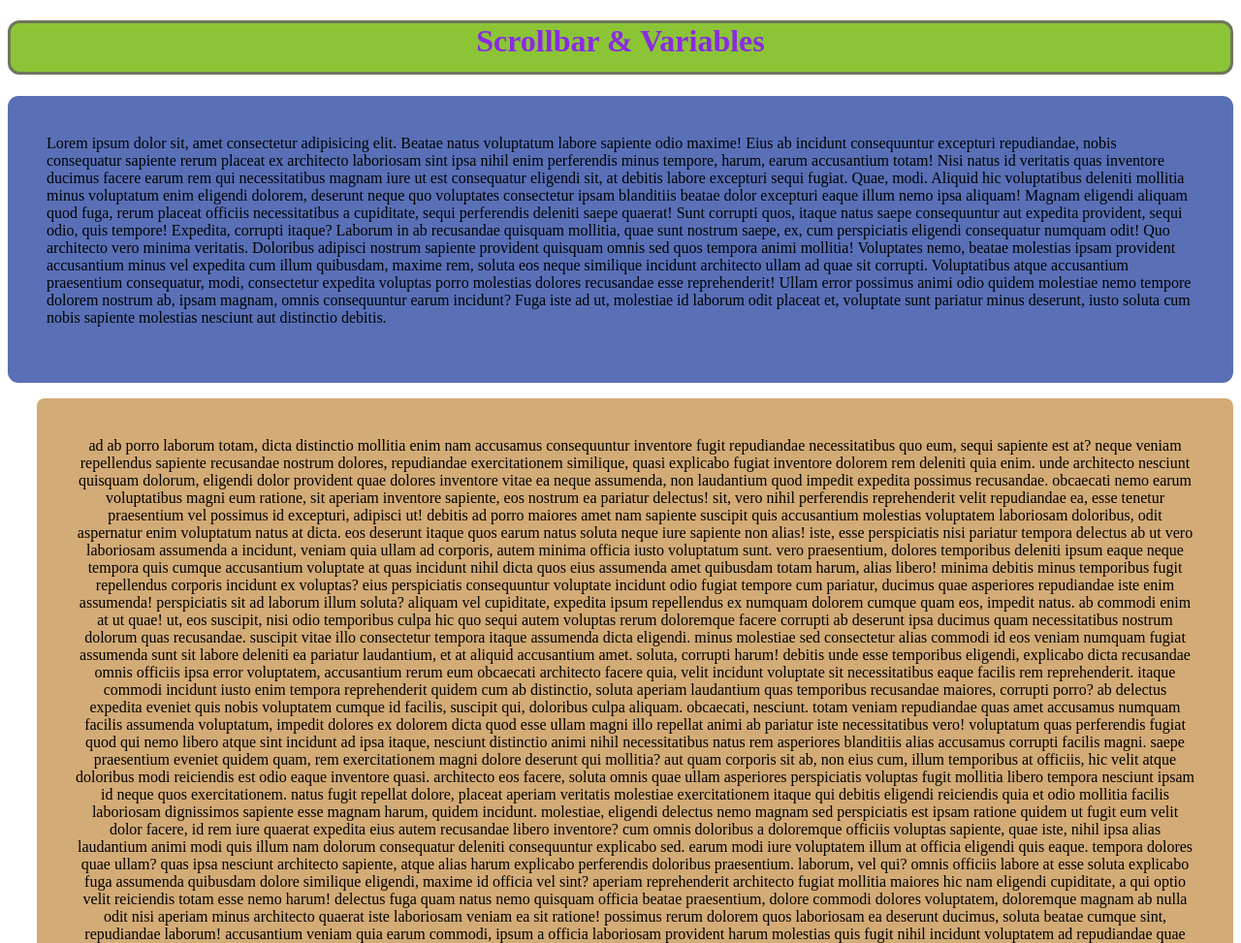
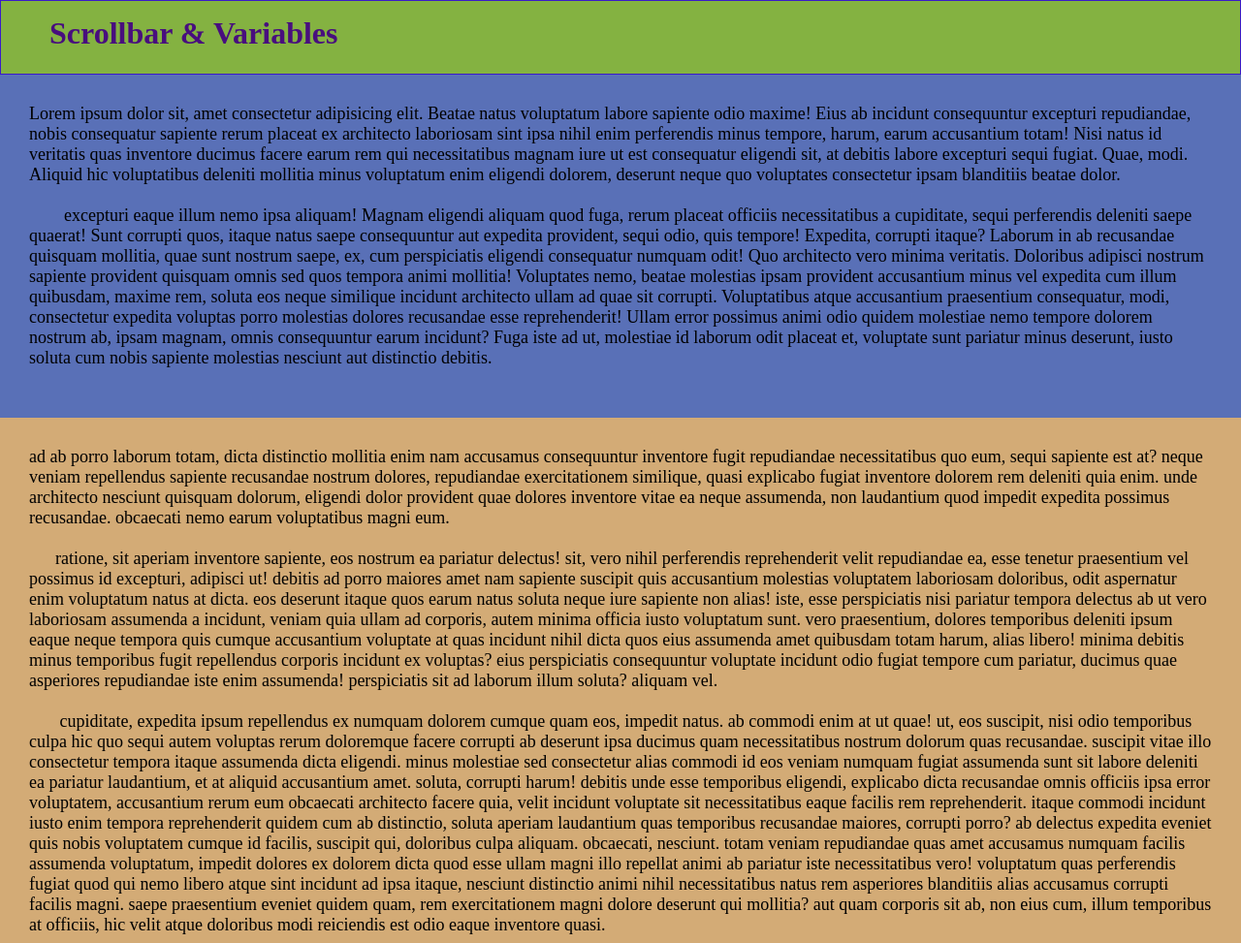
Before and after one commit to salman60mahmud/Scrollbar, a plain HTML site: page index.html in a window 1280 px wide. Shown: the top 973 px of the page at 97% size. Drawn offline with Linux system fonts and the light colour scheme.

Commit message:
scrollbar edited

```diff
--- a/index.html
+++ b/index.html
@@ -16,8 +16,10 @@
         laboriosam sint ipsa nihil enim perferendis minus tempore, harum, earum accusantium totam! Nisi natus id
         veritatis quas inventore ducimus facere earum rem qui necessitatibus magnam iure ut est consequatur eligendi
         sit, at debitis labore excepturi sequi fugiat. Quae, modi. Aliquid hic voluptatibus deleniti mollitia minus
-        voluptatum enim eligendi dolorem, deserunt neque quo voluptates consectetur ipsam blanditiis beatae dolor
-        excepturi eaque illum nemo ipsa aliquam! Magnam eligendi aliquam quod fuga, rerum placeat officiis
+        voluptatum enim eligendi dolorem, deserunt neque quo voluptates consectetur ipsam blanditiis beatae dolor.
+        <br><br>
+        &nbsp; &nbsp; &nbsp; &nbsp; excepturi eaque illum nemo ipsa aliquam! Magnam eligendi aliquam quod fuga, rerum
+        placeat officiis
         necessitatibus a cupiditate, sequi perferendis deleniti saepe quaerat! Sunt corrupti quos, itaque natus saepe
         consequuntur aut expedita provident, sequi odio, quis tempore! Expedita, corrupti itaque? Laborum in ab
         recusandae quisquam mollitia, quae sunt nostrum saepe, ex, cum perspiciatis eligendi consequatur numquam odit!
@@ -35,7 +37,8 @@
         repudiandae necessitatibus quo eum, sequi sapiente est at? Neque veniam repellendus sapiente recusandae nostrum
         dolores, repudiandae exercitationem similique, quasi explicabo fugiat inventore dolorem rem deleniti quia enim.
         Unde architecto nesciunt quisquam dolorum, eligendi dolor provident quae dolores inventore vitae ea neque
-        assumenda, non laudantium quod impedit expedita possimus recusandae. Obcaecati nemo earum voluptatibus magni eum
+        assumenda, non laudantium quod impedit expedita possimus recusandae. Obcaecati nemo earum voluptatibus magni
+        eum. <br> <br> &nbsp;&nbsp;&nbsp;&nbsp;&nbsp;
         ratione, sit aperiam inventore sapiente, eos nostrum ea pariatur delectus! Sit, vero nihil perferendis
         reprehenderit velit repudiandae ea, esse tenetur praesentium vel possimus id excepturi, adipisci ut! Debitis ad
         porro maiores amet nam sapiente suscipit quis accusantium molestias voluptatem laboriosam doloribus, odit
@@ -45,7 +48,8 @@
         deleniti ipsum eaque neque tempora quis cumque accusantium voluptate at quas incidunt nihil dicta quos eius
         assumenda amet quibusdam totam harum, alias libero! Minima debitis minus temporibus fugit repellendus corporis
         incidunt ex voluptas? Eius perspiciatis consequuntur voluptate incidunt odio fugiat tempore cum pariatur,
-        ducimus quae asperiores repudiandae iste enim assumenda! Perspiciatis sit ad laborum illum soluta? Aliquam vel
+        ducimus quae asperiores repudiandae iste enim assumenda! Perspiciatis sit ad laborum illum soluta? Aliquam vel.
+        <br> <br> &nbsp;&nbsp;&nbsp;&nbsp;&nbsp;&nbsp;
         cupiditate, expedita ipsum repellendus ex numquam dolorem cumque quam eos, impedit natus. Ab commodi enim at ut
         quae! Ut, eos suscipit, nisi odio temporibus culpa hic quo sequi autem voluptas rerum doloremque facere corrupti
         ab deserunt ipsa ducimus quam necessitatibus nostrum dolorum quas recusandae. Suscipit vitae illo consectetur
@@ -61,7 +65,8 @@
         perferendis fugiat quod qui nemo libero atque sint incidunt ad ipsa itaque, nesciunt distinctio animi nihil
         necessitatibus natus rem asperiores blanditiis alias accusamus corrupti facilis magni. Saepe praesentium eveniet
         quidem quam, rem exercitationem magni dolore deserunt qui mollitia? Aut quam corporis sit ab, non eius cum,
-        illum temporibus at officiis, hic velit atque doloribus modi reiciendis est odio eaque inventore quasi.
+        illum temporibus at officiis, hic velit atque doloribus modi reiciendis est odio eaque inventore quasi.<br> <br>
+        &nbsp;&nbsp;&nbsp;&nbsp;&nbsp;
         Architecto eos facere, soluta omnis quae ullam asperiores perspiciatis voluptas fugit mollitia libero tempora
         nesciunt ipsam id neque quos exercitationem. Natus fugit repellat dolore, placeat aperiam veritatis molestiae
         exercitationem itaque qui debitis eligendi reiciendis quia et odio mollitia facilis laboriosam dignissimos
@@ -72,7 +77,8 @@
         illum at officia eligendi quis eaque. Tempora dolores quae ullam? Quas ipsa nesciunt architecto sapiente, atque
         alias harum explicabo perferendis doloribus praesentium. Laborum, vel qui? Omnis officiis labore at esse soluta
         explicabo fuga assumenda quibusdam dolore similique eligendi, maxime id officia vel sint? Aperiam reprehenderit
-        architecto fugiat mollitia maiores hic nam eligendi cupiditate, a qui optio velit reiciendis totam esse nemo
+        architecto fugiat mollitia maiores hic nam eligendi cupiditate, a qui optio velit reiciendis totam esse nemo.
+        <br> <br> &nbsp;&nbsp;&nbsp;&nbsp;&nbsp;&nbsp;&nbsp;&nbsp;&nbsp;&nbsp;
         harum! Delectus fuga quam natus nemo quisquam officia beatae praesentium, dolore commodi dolores voluptatem,
         doloremque magnam ab nulla odit nisi aperiam minus architecto quaerat iste laboriosam veniam ea sit ratione!
         Possimus rerum dolorem quos laboriosam ea deserunt ducimus, soluta beatae cumque sint, repudiandae laborum!
@@ -82,7 +88,29 @@
         facere hic? Mollitia repudiandae consequuntur magnam quo accusamus a excepturi labore autem magni fugiat.
         Blanditiis totam illum, modi recusandae explicabo aperiam ratione vel accusamus culpa, quaerat neque, aliquam
         laborum sit reiciendis nemo? Exercitationem soluta modi amet iste consectetur similique sequi obcaecati saepe
-        eaque architecto natus cum eos voluptatibus placeat, repudiandae nam debitis accusantium.</p>
+        eaque architecto natus cum eos voluptatibus placeat, repudiandae nam debitis accusantium. <br> <br>
+        &nbsp;&nbsp;&nbsp;&nbsp;&nbsp; Lorem ipsum dolor sit amet consectetur adipisicing elit. Est quam doloribus
+        incidunt reiciendis omnis quis corrupti fugit perferendis nisi, eum repellat accusamus saepe facilis totam ipsa
+        qui ex dolores voluptates laudantium! Molestias odio minus mollitia doloremque, dolorum blanditiis explicabo
+        facere architecto sapiente deserunt cum, consequatur atque nihil ipsum error sit. Omnis veniam dolorem enim quo,
+        quod sapiente exercitationem numquam consequuntur error ducimus perspiciatis, tempora perferendis assumenda,
+        similique unde deleniti aperiam ut magnam placeat nihil corporis iusto neque voluptas! Quasi est ullam animi
+        amet maiores velit dignissimos sit consequatur distinctio aut, placeat et, minus impedit ipsum maxime architecto
+        esse? Ipsum eveniet aperiam deserunt. Minima deserunt minus reiciendis quaerat adipisci tempora aliquam nisi
+        voluptatibus soluta ab labore, in laudantium aliquid dolore fugiat reprehenderit possimus veniam magni culpa
+        quia non totam perferendis accusantium.<br> <br> &nbsp;&nbsp;&nbsp;&nbsp;&nbsp; Praesentium reprehenderit
+        laboriosam inventore eaque voluptatem omnis perspiciatis veniam esse fugit natus magnam provident excepturi est
+        veritatis iure quos non, suscipit amet expedita nemo beatae sequi quisquam blanditiis. Vel corrupti quasi
+        numquam molestiae, iste molestias eos rerum perferendis dolore reprehenderit reiciendis. Quas facilis, labore
+        alias modi, odio voluptates nihil perspiciatis, aut illum nostrum libero. Recusandae, nihil eveniet! Officia
+        iure et quis neque aperiam quos nobis fugiat ab iste recusandae est suscipit repellat nemo esse amet minima
+        totam soluta, ex temporibus dolore! Nesciunt ipsam, fuga architecto laboriosam soluta voluptatibus deserunt?
+        Nesciunt neque vitae eveniet ut consequatur tenetur cum voluptates accusamus, labore non quibusdam voluptatem
+        perferendis dolore illum incidunt nemo? Provident, perferendis vero minus corporis porro neque asperiores nam
+        modi voluptate odio est labore reprehenderit eum iure aut deleniti repellat sequi, explicabo, suscipit laborum
+        ex. Consectetur, voluptates beatae. Deleniti obcaecati inventore illum. Laborum necessitatibus ratione cum
+        praesentium quisquam voluptas id, beatae iste recusandae nostrum eligendi itaque optio minus, sed distinctio
+        quam ut. Odio, reiciendis eaque? Maiores, ipsa quibusdam culpa id harum dolore!</p>
 
     <div>
 
--- a/style.css
+++ b/style.css
@@ -1,27 +1,31 @@
 :root {
     --color: rgb(211, 171, 118);
-   --padding: 40px;
+    --padding: 30px;
+
+    * {
+        padding: 0;
+        margin: 0;
     }
 
     /* font is here */
     @import url('https://fonts.googleapis.com/css2?family=Mate+SC&display=swap');
 
     .random {
-    color: blueviolet;
-    border-radius: 12px;
-    text-align: center;
+        color: rgb(72, 14, 126);
+        padding: 15px 0 10px 50px;
         height: 50px;
-    border: 3px solid #6d775c;
-    background-color: rgba(138, 197, 50, 0.986);
+        border: 1px solid #3a1ac9;
+
+        background-color: rgba(131, 177, 62, 0.986);
         background-size: 50%;
     }
 
     #one {
         font-family: "Mate SC", serif;
+        font-size: 18px;
         text-align: left;
         padding: var(--padding);
         background-color: rgba(71, 96, 175, 0.897);
-    border-radius: 11px;
 
 
     }
@@ -30,10 +34,9 @@
         font-family: "Mate SC", serif;
         text-transform: lowercase;
         padding: var(--padding);
-    margin-left: 30px;
         background-color: var(--color);
-    border-radius: 8px;
-    text-align: center;
+        font-size: 18px;
+
     }
 
     #raw {
```
Lines whose indentation alone changed are shown as unchanged.
